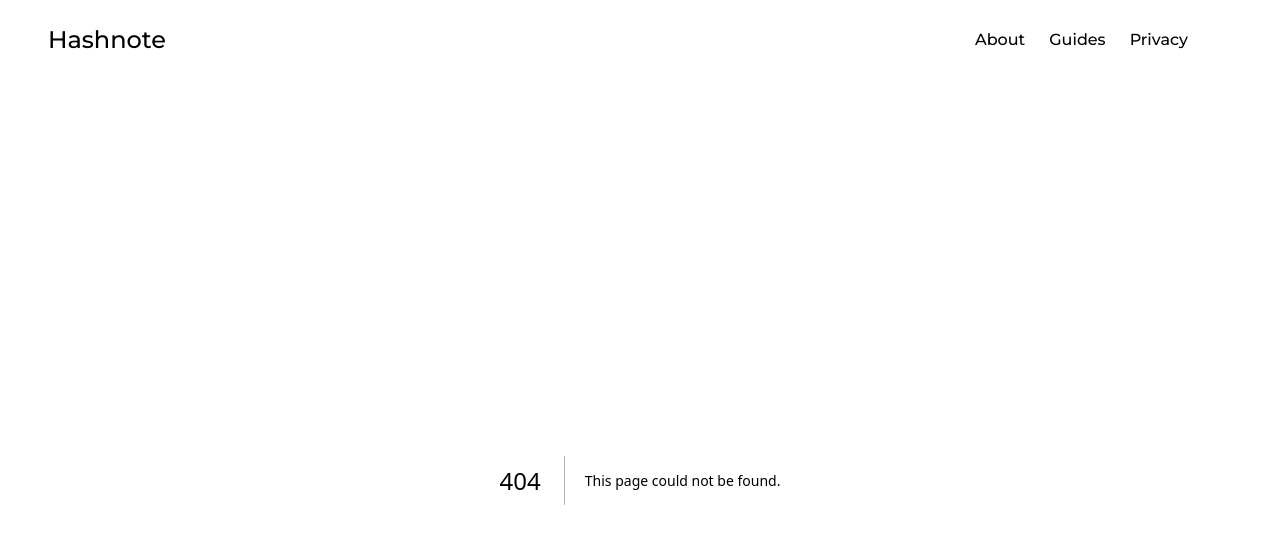
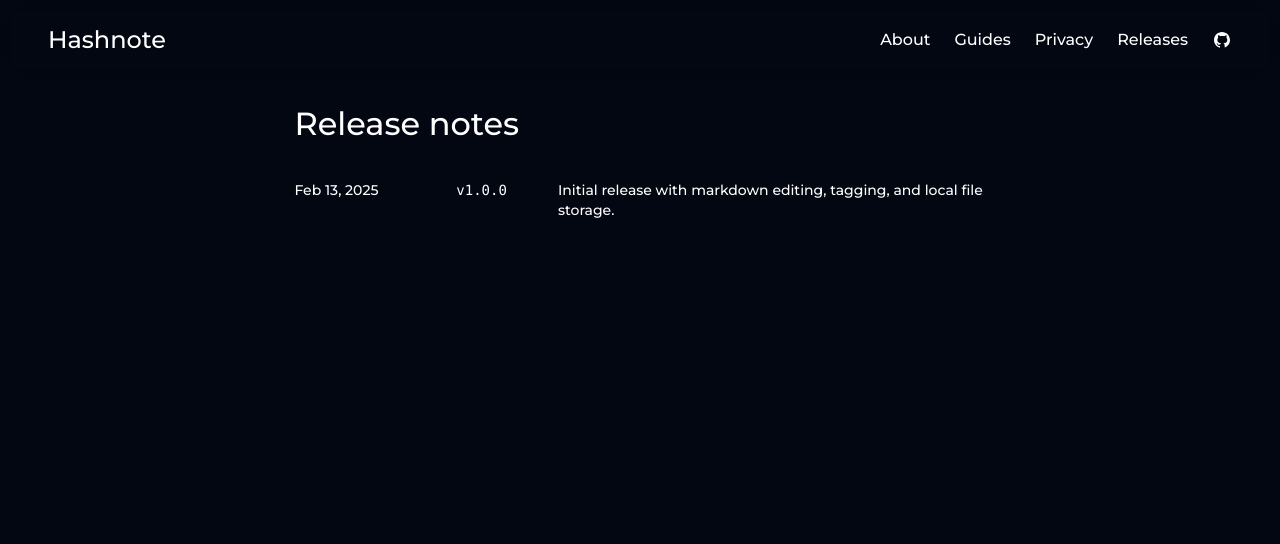
Before and after one commit to developerbola/looksminimal, a Next.js app: page /releases in a window 1280 px wide. Before the commit this address had no page. Shown: the top 544 px of the page. Built offline with nearby package versions, Linux system fonts and the light colour scheme.

Commit message:
#4 Add releasing

```diff
--- a/app/about/page.tsx
+++ b/app/about/page.tsx
@@ -2,7 +2,7 @@
   return (
     <div className="w-full flex justify-center pt-5">
       <div className="w-[60%]">
-        <div className="flex">
+        <div className="flex items-center gap-1">
           <h1 className="text-[32px]">Hashnote</h1>
           <img src="/logo.svg" alt="hashnote logo" height={50} width={50} />
         </div>
--- a/app/guides/page.tsx
+++ b/app/guides/page.tsx
@@ -23,8 +23,7 @@
             <div className="space-y-2">
               <p>
                 You can navigate back to the home screen by swiping left with
-                two fingers. This feature is available both here and in the
-                editor.
+                two fingers.
               </p>
               <p>
                 Additionally, in the settings panel, your username and token are
--- /dev/null
+++ b/app/releases/page.tsx
@@ -0,0 +1,35 @@
+import React from "react";
+
+const Releases = () => {
+  return (
+    <div className="w-full flex justify-center pt-5">
+      <div className="w-[60%]">
+        <h1 className="text-[32px]">Release notes</h1>
+        <div className="flex flex-col gap-5 mt-4">
+          <div className="flex flex-col gap-5 mt-4">
+            <div className="space-y-6">
+              {[
+                {
+                  date: "Feb 13, 2025",
+                  version: "v1.0.0",
+                  notes:
+                    "Initial release with markdown editing, tagging, and local file storage.",
+                },
+              ].map(({ date, version, notes }) => (
+                <div key={version} className="flex gap-10 items-start">
+                  <span className="w-1/5 text-sm text-muted-foreground">
+                    {date}
+                  </span>
+                  <span className="w-[70px] font-mono text-sm">{version}</span>
+                  <p className="text-sm">{notes}</p>
+                </div>
+              ))}
+            </div>
+          </div>
+        </div>
+      </div>
+    </div>
+  );
+};
+
+export default Releases;
--- a/app/sections/Hero.tsx
+++ b/app/sections/Hero.tsx
@@ -10,6 +10,8 @@
           alt="Hashnote App Preview"
           width={600}
           height={600}
+          priority
+          unoptimized
         />
       </div>
 
@@ -26,7 +28,9 @@
         </p>
         <div className="flex flex-col sm:flex-row gap-4 justify-center md:justify-start">
           <a
-            href="#download"
+            target="_blank"
+            download={"Hashnote-1.0.0.dmg"}
+            href="https://hashnoteapp.vercel.app/download/Hashnote-1.0.0.dmg"
             className="bg-white text-black px-6 py-3 rounded-xl font-medium transition"
           >
             Download Now
--- a/components/Navbar.tsx
+++ b/components/Navbar.tsx
@@ -1,20 +1,16 @@
 "use client";
-import { useRouter } from "next/navigation";
 import Link from "next/link";
 import Image from "next/image";
 
 const Navbar = () => {
-  const router = useRouter();
   return (
     <div
       className={`h-20 fixed w-full flex items-center justify-between px-12 backdrop-blur`}
     >
-      <div
-        className="flex items-center gap-2 cursor-pointer"
-        onClick={() => router.push("/")}
-      >
+      <Link href="/" className="flex items-center gap-2 cursor-pointer">
         <h2 className="text-2xl">Hashnote</h2>
-      </div>
+      </Link>
+
       <div className="flex gap-6">
         <Link href="/about" className="cursor-pointer">
           About
@@ -24,6 +20,9 @@
         </Link>
         <Link href="/privacy" className="cursor-pointer">
           Privacy
+        </Link>
+        <Link href="/releases" className="cursor-pointer">
+          Releases
         </Link>
         <Link
           href="https://github.com/developerbola/hashnote"
```
